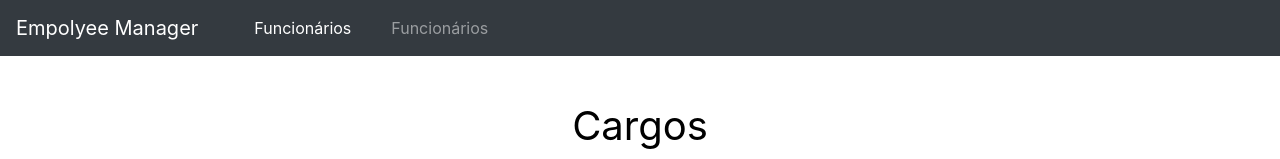
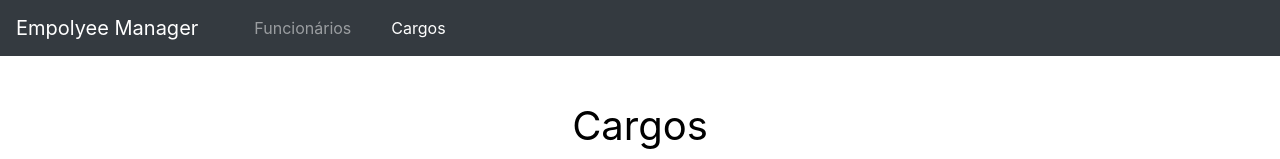
Before and after one commit to rafaelalveriano/employee-manager-react, a React (Create React App) app: page /cargos in a window 1280 px wide. Shown: the top 159 px of the page. Built offline with nearby package versions, Linux system fonts and the light colour scheme.

Commit message:
Add active link

```diff
--- a/src/components/commons/Layout/Navbar/index.tsx
+++ b/src/components/commons/Layout/Navbar/index.tsx
@@ -7,16 +7,19 @@ const NavbarComponent = () => {
   const location = useLocation()
 
   const active = (page: string) => (page === location.pathname ? true : false)
+
   return (
     <Navbar collapseOnSelect expand="lg" bg="dark" variant="dark">
       <Navbar.Brand href="/">Empolyee Manager</Navbar.Brand>
       <Navbar.Toggle aria-controls="responsive-navbar-nav" />
       <Navbar.Collapse id="responsive-navbar-nav">
         <Nav className="mr-auto">
-          <LinkStyle active={true} to="/">
+          <LinkStyle active={active('/')} to="/">
             Funcionários
           </LinkStyle>
-          <LinkStyle to="/">Funcionários</LinkStyle>
+          <LinkStyle active={active('/cargos')} to="/cargos">
+            Cargos
+          </LinkStyle>
         </Nav>
       </Navbar.Collapse>
     </Navbar>
```
Also changed, not shown: 1 other file (tests, documents, lock files or other folders).
